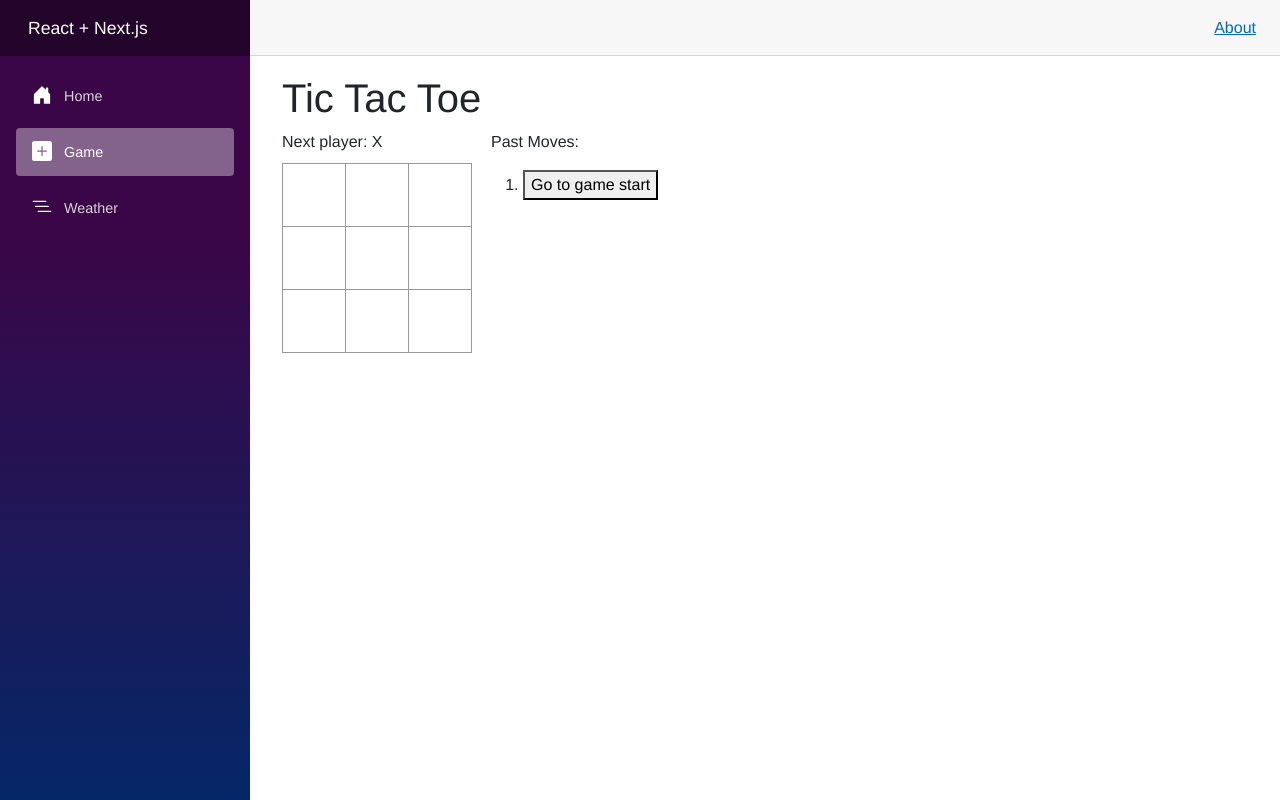
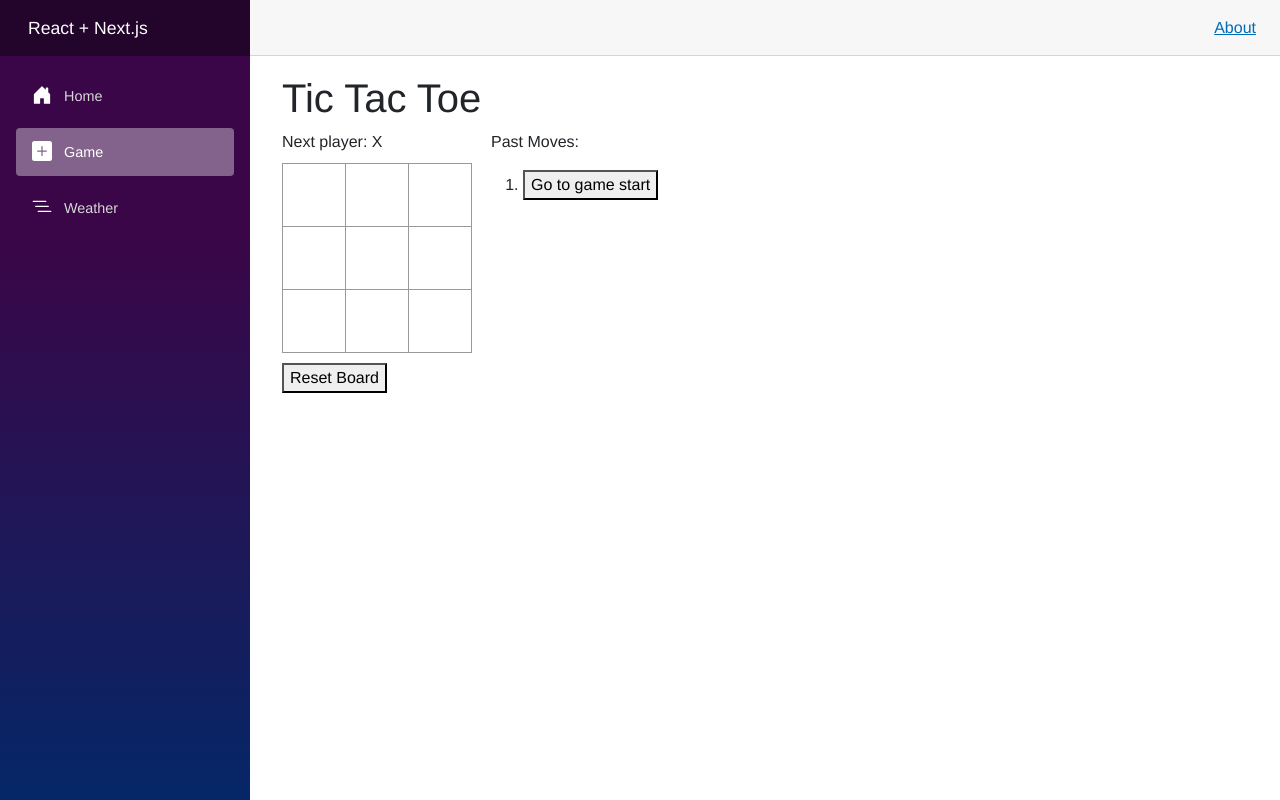
Before and after one commit to mattleibow/dotnetconf2024, a Next.js app in the folder HybridMaui/React/react-js-app/: page /game in a window 1280 px wide. Built offline with nearby package versions, Linux system fonts and the light colour scheme.

Commit message:
Add a reset button to react

```diff
--- a/HybridMaui/React/react-js-app/app/_components/tictactoe.tsx
+++ b/HybridMaui/React/react-js-app/app/_components/tictactoe.tsx
@@ -20,6 +20,11 @@ const TicTacToe = (): React.JSX.Element => {
         setCurrentMove(nextMove);
     }
 
+    const resetGame = (): void => {
+        setHistory([Array(9).fill(null)]);
+        setCurrentMove(0);
+    }
+
     const moves = history.map((squares, move) => {
         const description = move > 0 ? `Go to move #${move}` : 'Go to game start';
         return (
@@ -34,6 +39,9 @@ const TicTacToe = (): React.JSX.Element => {
 
             <div className={styles['game-board']}>
                 <Board xIsNext={xIsNext} squares={currentSquares} onPlay={handlePlay} />
+                <div className={styles['game-controls']}>
+                    <button onClick={resetGame}>Reset Board</button>
+                </div>
             </div>
 
             <div className={styles['game-info']}>
```
